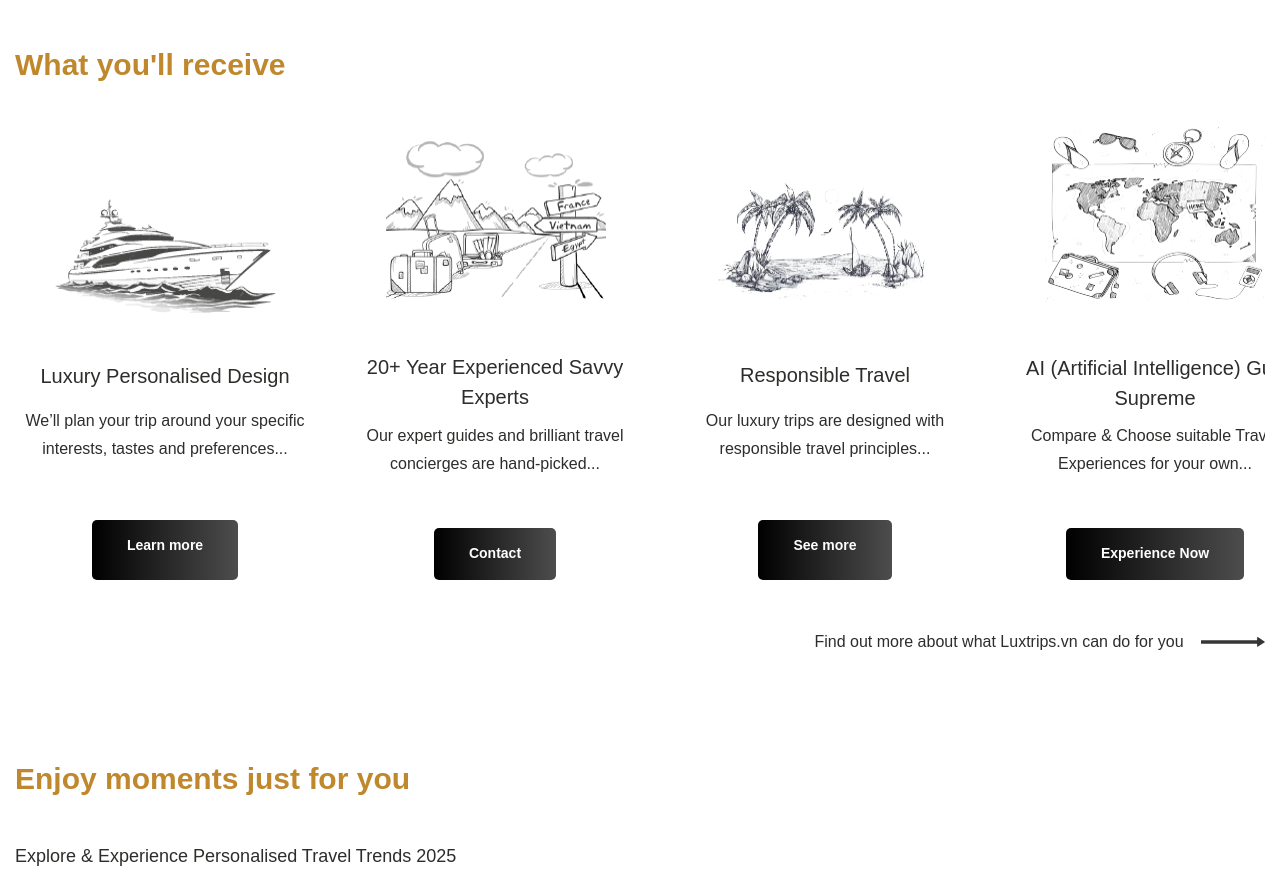
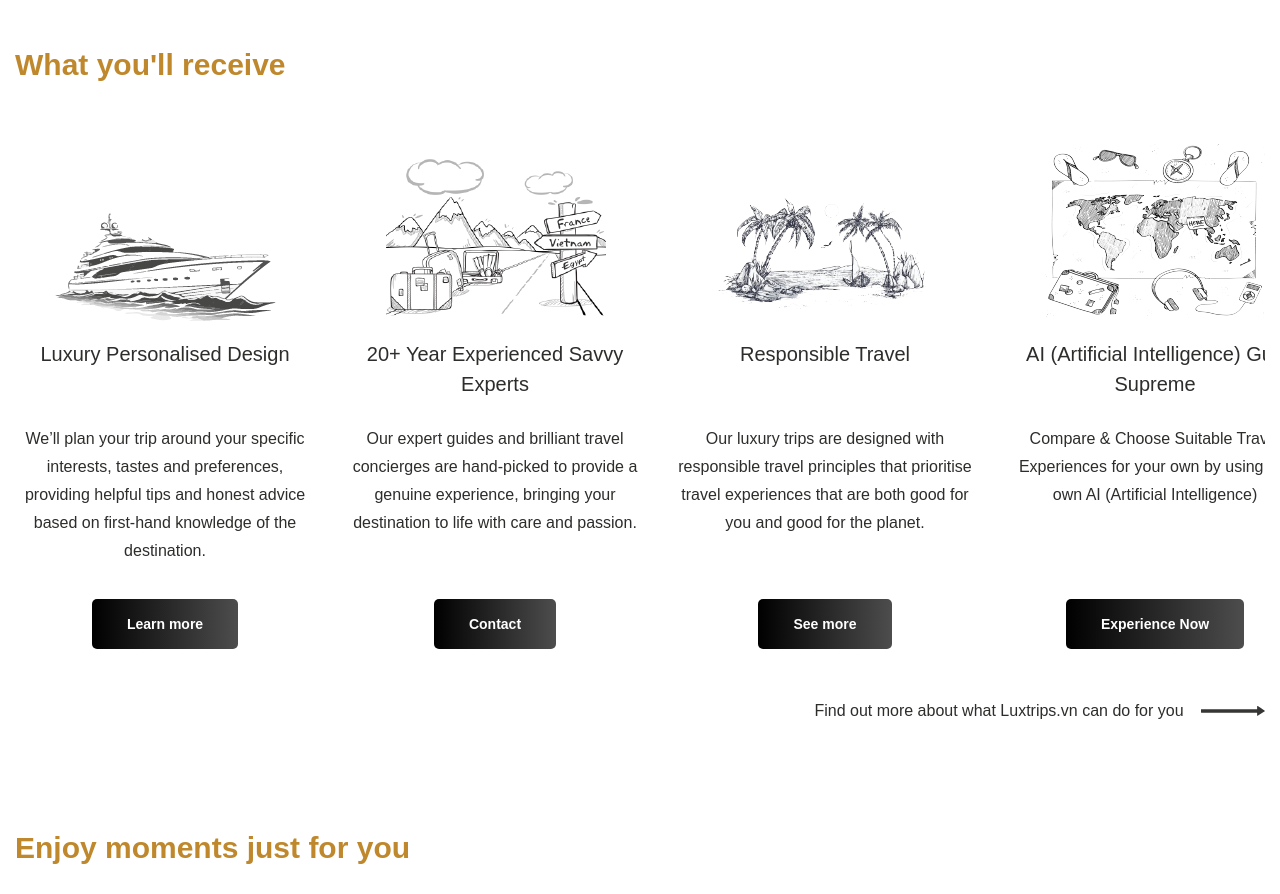
Before and after one commit to NguyenCongLuc2305/luxtrips-vn, a plain HTML site: page index.html in a window 1280 px wide. Shown: the part 1160-2054 px from the top of the page. Drawn offline with Linux system fonts and the light colour scheme; a web font is replaced by a local one.

Commit message:
upcode 16-12-25

```diff
--- a/assets/css/responsive.css
+++ b/assets/css/responsive.css
@@ -549,6 +549,10 @@
     margin-top: 40px;
   }
 
+  .section-1-title, .section-1-subtitle{
+    text-align: center;
+  }
+
 }
 
 @media (max-width: 1199px) {
--- a/assets/css/style.css
+++ b/assets/css/style.css
@@ -81,6 +81,11 @@ section {
   cursor: pointer;
   transition: all 0.3s;
   text-decoration: none;
+  height: 50px;
+}
+
+.btn-gradient:hover {
+  color: #fff !important;
 }
 
 .btn-white {
@@ -98,7 +103,7 @@ section {
 
 .btn-white:hover {
   background-color: var(--bs-primary);
-  color: #fff;
+  color: #fff !important;
 }
 
 /* span-gradient */
@@ -715,10 +720,17 @@ section {
 
 /* ==================== 3. WHAT YOU'LL RECEIVE ==================== */
 .section-3-item {
-  min-height: 453px;
+  min-height: 522px;
   display: flex;
   flex-wrap: wrap;
   justify-content: center;
+  align-items: flex-end;
+}
+.section-3-item h3{
+  min-height: 60px;
+}
+.section-3-item p{
+  min-height: 140px;
 }
 
 /* ==================== 4. TRENDS  ==================== */
--- a/index.html
+++ b/index.html
@@ -649,10 +649,11 @@
                             <div class="swiper-slide">
                                 <div class="section-3-item swiper-item text-center h-100">
                                     <img src="assets/images/uploads/icon-personalised.png"
-                                        alt="Luxury Personalised Design" class="mb-5">
-                                    <h3 class="h5">Luxury Personalised Design</h3>
-                                    <p class="mb-5">We’ll plan your trip around your specific interests, tastes and
-                                        preferences...</p>
+                                        alt="Luxury Personalised Design" class="">
+                                    <h3 class="h5 ">Luxury Personalised Design</h3>
+                                    <p class="">We’ll plan your trip around your specific interests, tastes and
+                                        preferences, providing helpful tips and honest advice based on first-hand
+                                        knowledge of the destination.</p>
                                     <a href="#" class="btn-gradient">Learn more</a>
                                 </div>
                             </div>
@@ -660,9 +661,11 @@
                             <div class="swiper-slide">
                                 <div class="section-3-item swiper-item text-center h-100">
                                     <img src="assets/images/uploads/icon-experts.png" alt="20+ Year Experienced"
-                                        class="mb-5">
-                                    <h3 class="h5">20+ Year Experienced Savvy Experts</h3>
-                                    <p class="mb-5">Our expert guides and brilliant travel concierges are hand-picked...
+                                        class="">
+                                    <h3 class="h5 ">20+ Year Experienced Savvy Experts</h3>
+                                    <p class="">Our expert guides and brilliant travel concierges are hand-picked to
+                                        provide a genuine experience, bringing your destination to life with care and
+                                        passion.
                                     </p>
                                     <a href="#" class="btn-gradient">Contact</a>
                                 </div>
@@ -671,9 +674,11 @@
                             <div class="swiper-slide">
                                 <div class="section-3-item swiper-item text-center h-100">
                                     <img src="assets/images/uploads/icon-responsible.png" alt="Responsible Travel"
-                                        class="mb-5">
-                                    <h3 class="h5">Responsible Travel</h3>
-                                    <p class="mb-5">Our luxury trips are designed with responsible travel principles...
+                                        class="">
+                                    <h3 class="h5 ">Responsible Travel</h3>
+                                    <p class="">Our luxury trips are designed with responsible travel principles that
+                                        prioritise travel experiences that are both good for you and good for the
+                                        planet.
                                     </p>
                                     <a href="#" class="btn-gradient">See more</a>
                                 </div>
@@ -681,9 +686,10 @@
 
                             <div class="swiper-slide">
                                 <div class="section-3-item swiper-item text-center h-100">
-                                    <img src="assets/images/uploads/icon-ai.png" alt="AI" class="mb-5">
-                                    <h3 class="h5">AI (Artificial Intelligence) Gurl Supreme</h3>
-                                    <p class="mb-5">Compare & Choose suitable Travel Experiences for your own...</p>
+                                    <img src="assets/images/uploads/icon-ai.png" alt="AI" class="">
+                                    <h3 class="h5 ">AI (Artificial Intelligence) Gurl Supreme</h3>
+                                    <p class="">Compare & Choose Suitable Travel Experiences for your own by using our
+                                        own AI (Artificial Intelligence)</p>
                                     <a href="#" class="btn-gradient">Experience Now</a>
                                 </div>
                             </div>
@@ -1075,7 +1081,7 @@
     <!-- Swiper JS -->
     <script src="assets/js/lib/swiper-bundle.min.js"></script>
 
-<script src="assets/js/custom-swiper.js"></script>
+    <script src="assets/js/custom-swiper.js"></script>
     <!-- Main JS -->
     <script src="assets/js/main.js"></script>
 
```
Also changed, not shown: product-category-1.html (+35 -22 lines), product-category-2.html (+20 -14 lines), product-category-3.html (+20 -14 lines), sub-product-category-1.html (+19 -13 lines), trends.html (+20 -14 lines).
